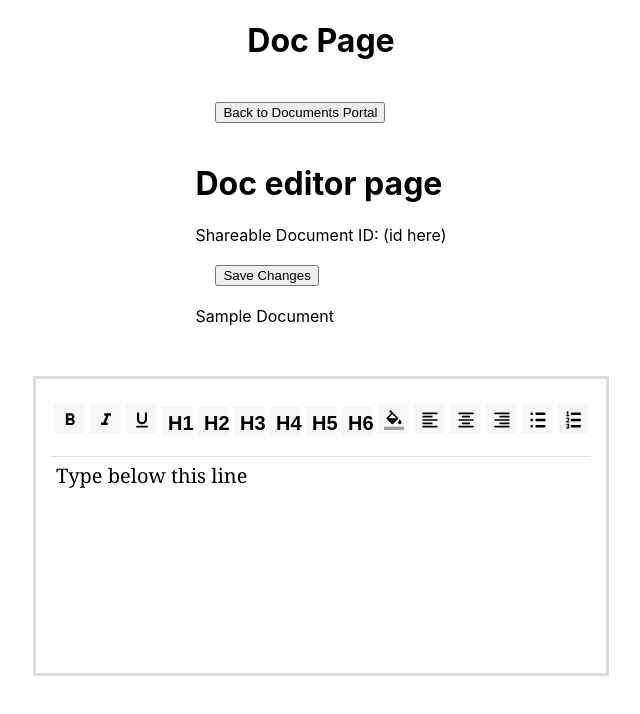
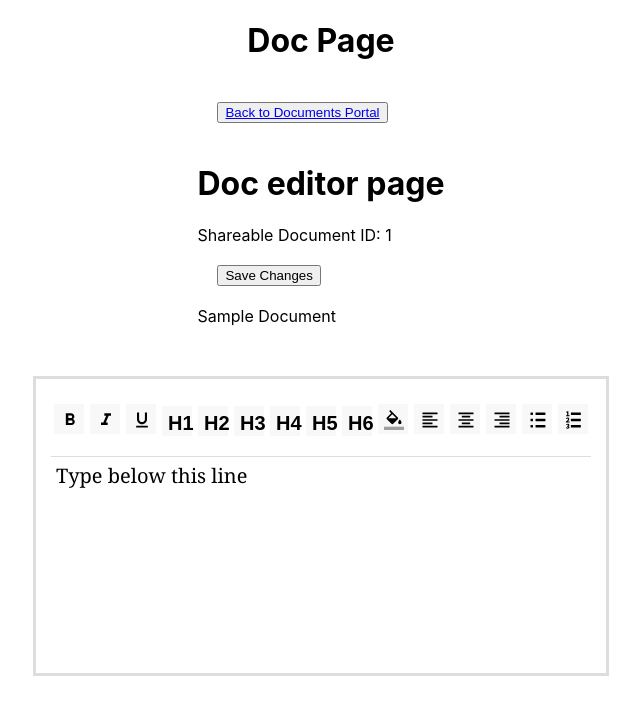
Before and after one commit to Georgiyukr/Docs, a React (Create React App) app in the folder client/: page /editorPage/1 in a window 1280 px wide. Shown: the top 714 px of the page, without its empty margins (319-959 px from the left). Built offline with nearby package versions, Linux system fonts and the light colour scheme.

Commit message:
get the doc id

```diff
--- a/client/src/components/EditBox.js
+++ b/client/src/components/EditBox.js
@@ -121,14 +121,16 @@ function EditBox({ editorState, onChange }) {
 
   // }
   const saveDocument = content => {
-    fetch("/:docID/saveDoc", {
-      //will prob have to pass in actual docID to fetch here
-      method: "POST",
-      headers: {
-        "Content-Type": "application/json"
-      },
-      body: JSON.stringify(convertToRaw(content))
-    }).catch(err => console.log(err));
+    // fetch("http://localhost:4000/db/:docID/saveDoc", {
+    //   //will prob have to pass in actual docID to fetch here
+    //   credentials: "include",
+    //   redirect: "follow",
+    //   method: "POST",
+    //   headers: {
+    //     "Content-Type": "application/json"
+    //   },
+    //   body: JSON.stringify(convertToRaw(content))
+    // }).catch(err => console.log(err));
   };
 
   return (
--- a/client/src/components/Headers.js
+++ b/client/src/components/Headers.js
@@ -1,19 +1,30 @@
 import React from "react";
 import "../App.css";
+import { Link } from "react-router-dom";
+
 
 class Headers extends React.Component {
   constructor(props) {
     super(props);
+    this.state = {
+      docID: ""
+    }
+  }
+  componentDidMount() {
+    console.log(this.props.location.pathname.split("/")[2])
+    this.setState({
+      docID: this.props.location.pathname.split("/")[2]
+    })
   }
   render() {
     return (
       <div style={headers}>
         <div>
           <button className="HeaderButton" type="submit">
-          Back to Documents Portal
+            <Link to="/portalPage">Back to Documents Portal</Link>
           </button>
           <h1>Doc editor page</h1>
-        <span>Shareable Document ID: (id here)</span>
+          <span>Shareable Document ID: {this.state.docID}</span>
           <br />
           <button className="HeaderButton" type="submit">
             Save Changes
@@ -24,8 +35,8 @@ class Headers extends React.Component {
     );
   }
 }
-const headers ={
-  display:"flex",
+const headers = {
+  display: "flex",
   justifyContent: "center"
 }
 
--- a/client/src/containers/EditorPage.js
+++ b/client/src/containers/EditorPage.js
@@ -4,17 +4,21 @@ import { Editor, EditorState } from "draft-js";
 
 import EditBox from "../components/EditBox";
 import Headers from "../components/Headers";
+import { withRouter } from 'react-router-dom';
 
-function EditorPage() {
+
+
+function EditorPage(props) {
   const [editorState, setEditorState] = useState(EditorState.createEmpty());
+
 
   return (
     <div className="pageContainer">
       <h1 className="text" style={textstyle}>
         Doc Page
       </h1>
-      <Headers />
-      <EditBox editorState={editorState} onChange={setEditorState} />
+      <Headers location={props.location} />
+      <EditBox location={props.location} editorState={editorState} onChange={setEditorState} />
     </div>
   );
 }
@@ -24,4 +28,4 @@ const textstyle = {
   justifyContent: "center"
 };
 
-export default EditorPage;
+export default withRouter(EditorPage);
```
Also changed, not shown: 1 other file (tests, documents, lock files or other folders). Lines whose indentation alone changed are shown as unchanged.
